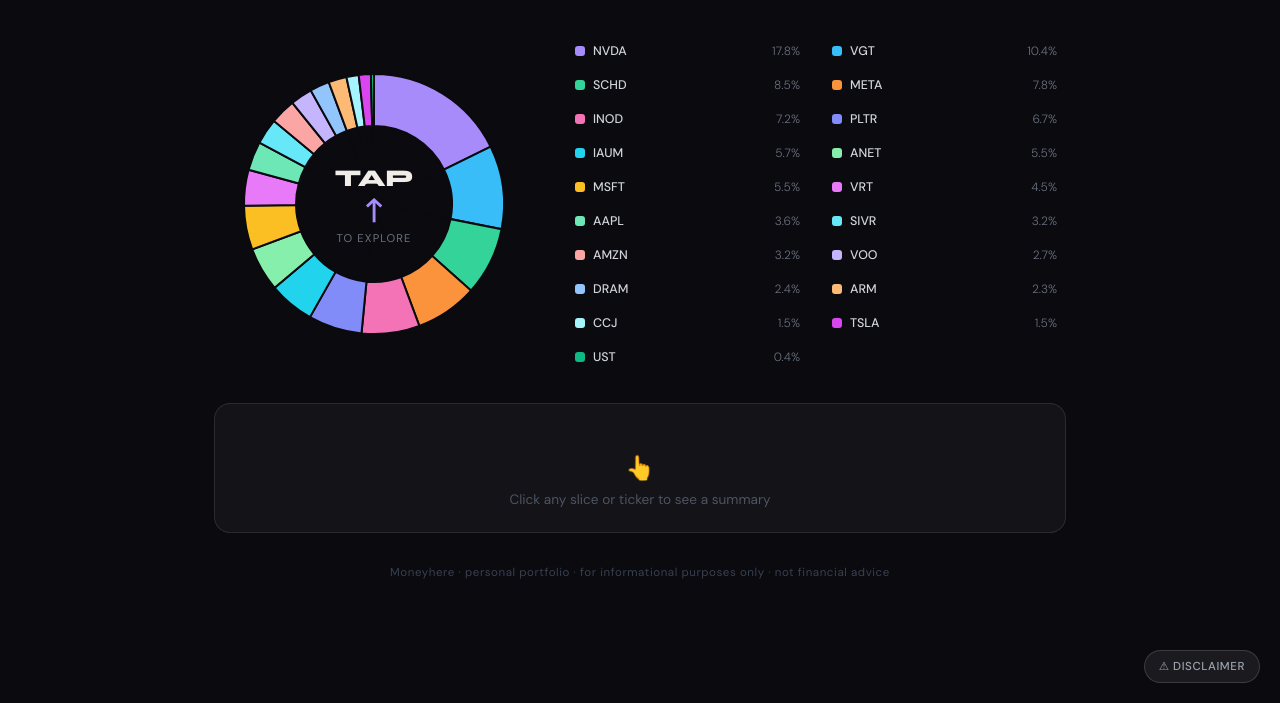
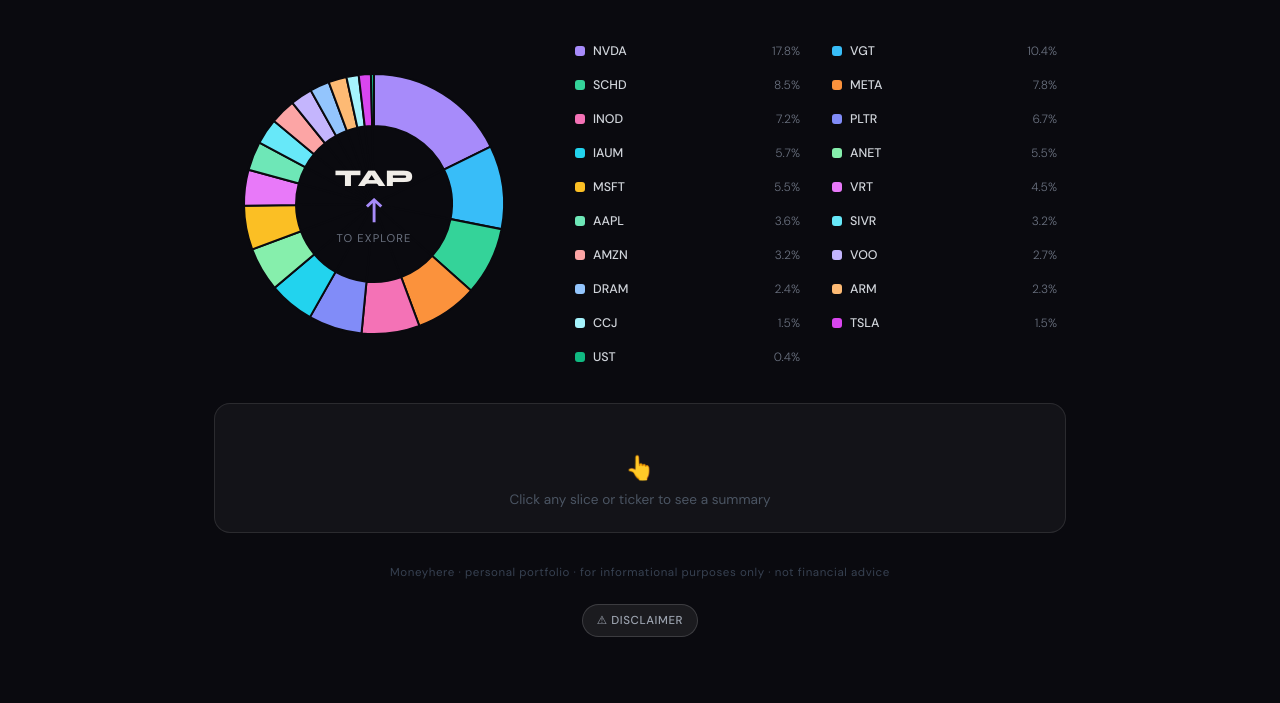
Before and after one commit to Deep032/portfolio, a plain HTML site: page index.html in a window 1280 px wide. Shown: the part 97-800 px from the top of the page. Drawn offline with nearby package versions, Linux system fonts and the light colour scheme.

Commit message:
Update index.html

```diff
--- a/index.html
+++ b/index.html
@@ -256,9 +256,8 @@
       letter-spacing: 0.05em;
     }
     .disclaimer-btn {
-      position: fixed;
-      bottom: 1.25rem;
-      right: 1.25rem;
+      display: block;
+      margin: 1.5rem auto 0;
       background: rgba(255,255,255,0.07);
       border: 1px solid rgba(255,255,255,0.15);
       color: #9ca3af;
@@ -369,9 +368,8 @@
     </div>
 
     <div class="footer">Moneyhere · personal portfolio · for informational purposes only · not financial advice</div>
+    <button class="disclaimer-btn" onclick="document.getElementById('disclaimerModal').classList.add('open')">⚠ Disclaimer</button>
   </div>
-
-  <button class="disclaimer-btn" onclick="document.getElementById('disclaimerModal').classList.add('open')">⚠ Disclaimer</button>
 
   <div class="modal-overlay" id="disclaimerModal" onclick="if(event.target===this)this.classList.remove('open')">
     <div class="modal-box">
```
